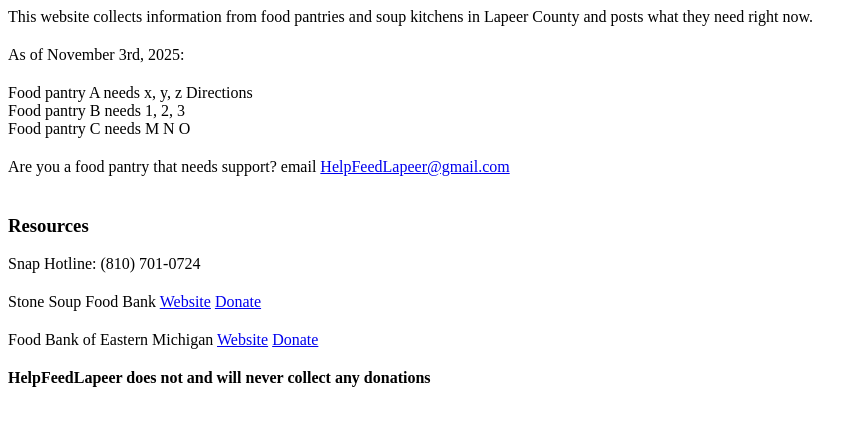
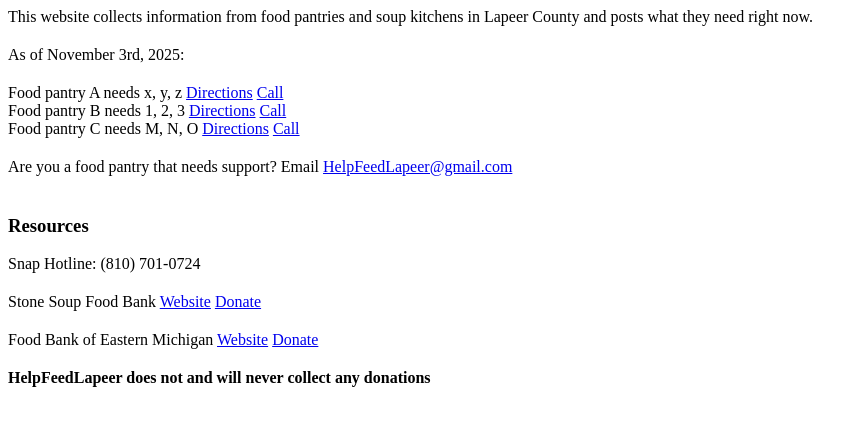
Before and after one commit to kgibbsdev/HelpFeedLapeer, a plain HTML site: page index.html in a window 1280 px wide. Shown: the whole page, without its empty margins (0-867 px from the left). Drawn offline with Linux system fonts and the light colour scheme.

Commit message:
Update link format

```diff
--- a/index.html
+++ b/index.html
@@ -12,12 +12,12 @@
 </div>
 
 <div style="padding-top: 20px;">
-    <div>Food pantry A needs x, y, z <a>Directions</a></div>
-    <div>Food pantry B needs 1, 2, 3</div>
-    <div>Food pantry C needs M N O</div>
+    <div>Food pantry A needs x, y, z <a target="_blank" href="maps.google.com">Directions</a> <a href="tel:">Call</a></div>
+    <div>Food pantry B needs 1, 2, 3 <a target="_blank" href="maps.google.com">Directions</a> <a href="tel:">Call</a></div>
+    <div>Food pantry C needs M, N, O <a target="_blank" href="maps.google.com">Directions</a> <a href="tel:">Call</a></div>
 </div>
 <div style="padding-top: 20px;">
-    Are you a food pantry that needs support? email <a href="mailto:HelpFeedLapeer@gmail.com">HelpFeedLapeer@gmail.com</a>
+    Are you a food pantry that needs support? Email <a href="mailto:HelpFeedLapeer@gmail.com">HelpFeedLapeer@gmail.com</a>
 </div>
 <h3 style="padding-top: 20px;">Resources</h3>
 <div>Snap Hotline: (810) 701-0724</div>
```
